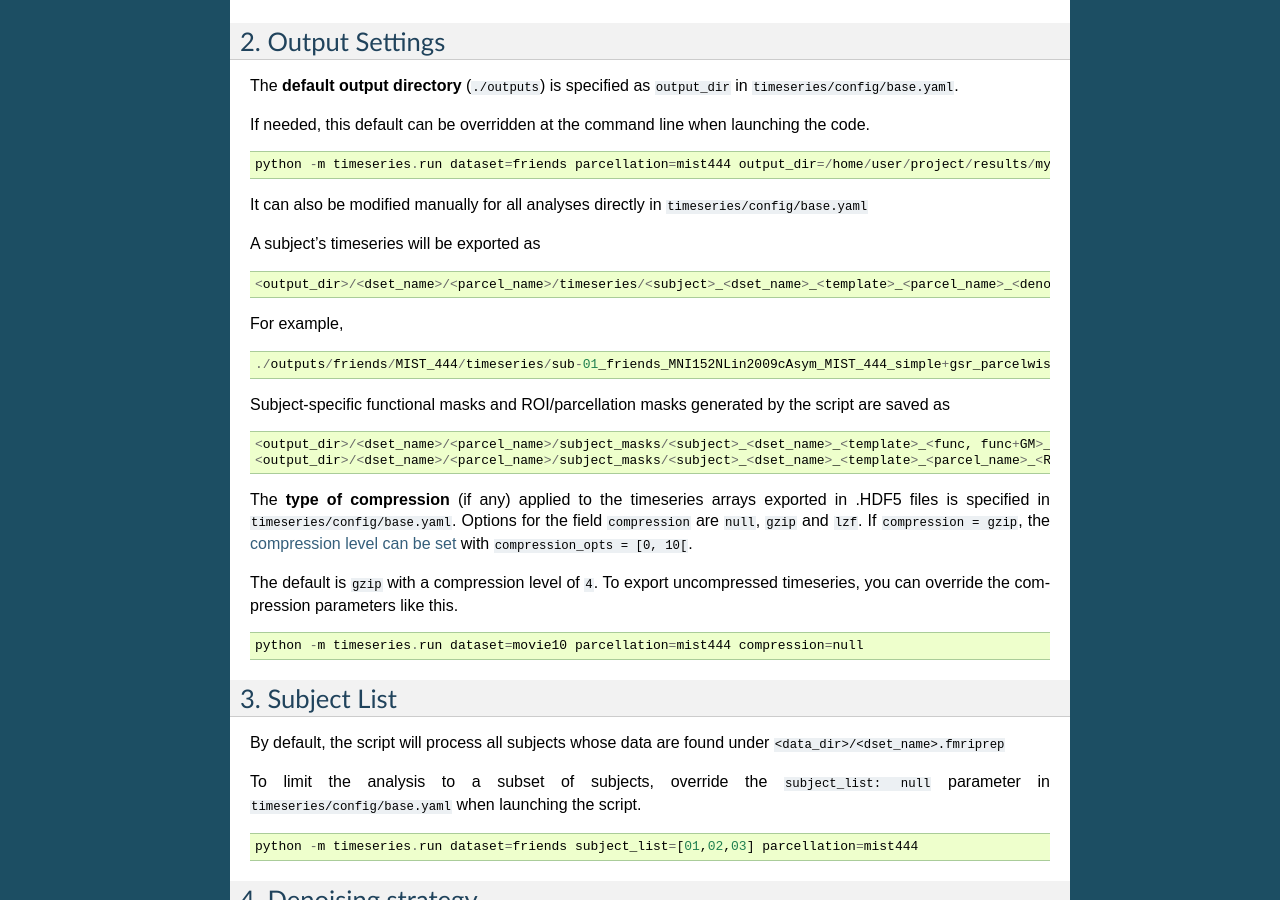
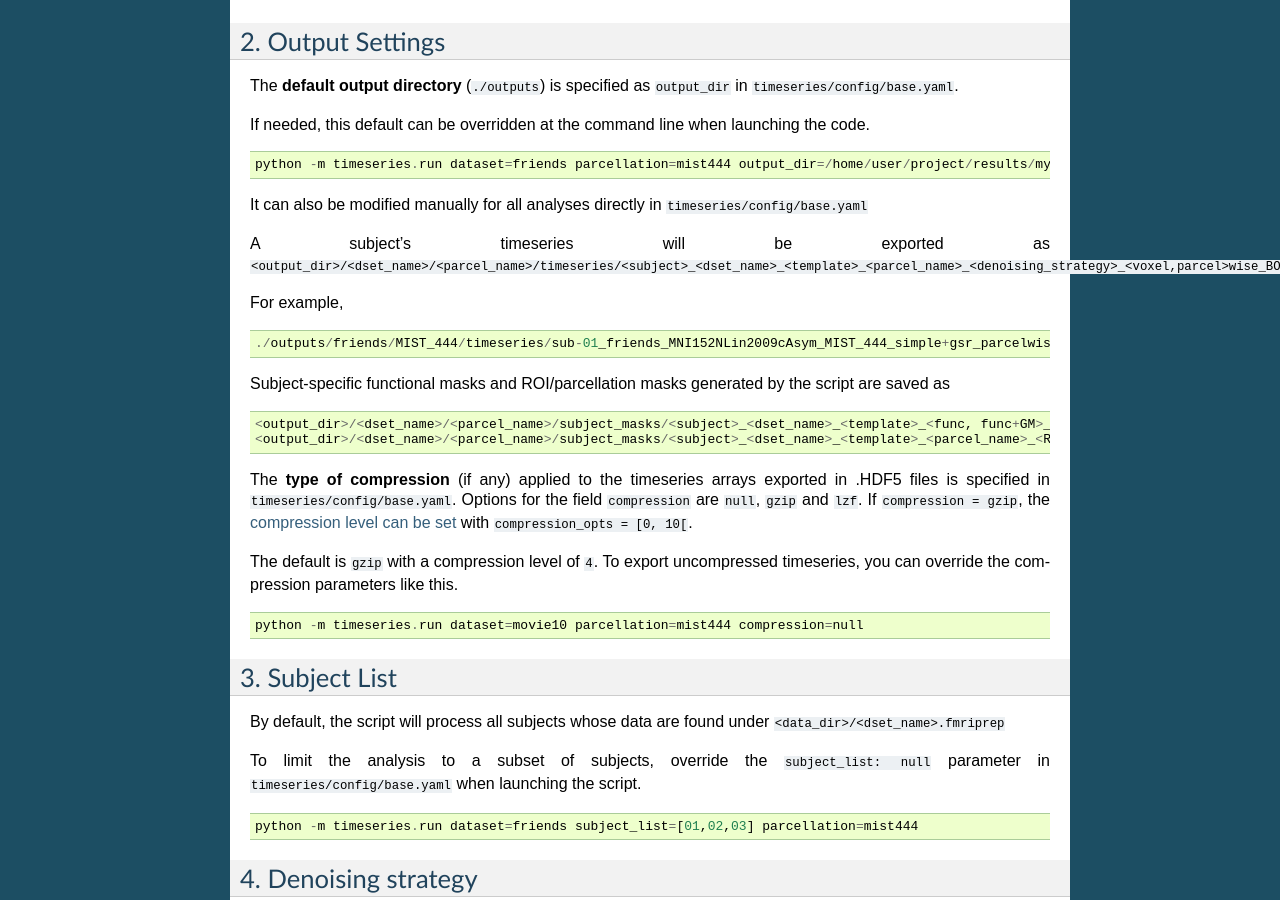
Before and after one commit to courtois-neuromod/cneuromod_extract_tseries, a Sphinx documentation site: the page built from docs/running.rst, in a window 1280 px wide and 900 px high, scrolled down 729 px. Built offline with Sphinx 7.4.7, drawn with Linux system fonts in a browser that asks for light colours.

Commit message:
format .rst doc files (code blocks) (#12)
* Update installation.rst

* Update installation.rst

* Update installation.rst

* Update installation.rst

* Update installation.rst

* Update installation.rst

* Update installation.rst

* Update installation.rst

* Update running.rst

* Update running.rst

* Update running.rst

* Update running.rst

```diff
--- a/docs/running.rst
+++ b/docs/running.rst
@@ -5,7 +5,9 @@
 a simple command line that specifies the dataset and the parcellation to use.
 
 For example,
-::
+
+.. code-block::
+
    python -m timeseries.run dataset=shinobi parcellation=mist444
 
 Under the hood, the code relies on a combination of .yaml config files.
@@ -23,7 +25,9 @@
 
 When launching the script, you must specify the name of an input dataset.
 The name must correspond to one of the ``<dset_name>.yaml`` files.
-::
+
+.. code-block::
+
     python -m timeseries.run dataset=movie10 parcellation=mist444
 
 
@@ -33,7 +37,9 @@
 By default, ``<data_dir>`` corresponds to ``./data``.
 This default can be overriden at the command line to match another dataset location,
 like this.
-::
+
+.. code-block::
+
     python -m timeseries.run dataset=movie10 data_dir=/home/user/project/my_data_dir parcellation=mist444
 
 Alternatively, the ``data_dir`` and ``dset_name`` variables can be modified
@@ -48,22 +54,26 @@
 ``timeseries/config/base.yaml``.
 
 If needed, this default can be overridden at the command line when launching the code.
-::
+
+.. code-block::
+
     python -m timeseries.run dataset=friends parcellation=mist444 output_dir=/home/user/project/results/my_analysis
 
 It can also be modified manually for all analyses directly in ``timeseries/config/base.yaml``
 
 
-A subject's timeseries will be exported as
-::
-  <output_dir>/<dset_name>/<parcel_name>/timeseries/<subject>_<dset_name>_<template>_<parcel_name>_<denoising_strategy>_<voxel,parcel>wise_BOLDtimeseries.h5
+A subject's timeseries will be exported as ``<output_dir>/<dset_name>/<parcel_name>/timeseries/<subject>_<dset_name>_<template>_<parcel_name>_<denoising_strategy>_<voxel,parcel>wise_BOLDtimeseries.h5``
 
 For example,
-::
+
+.. code-block::
+
   ./outputs/friends/MIST_444/timeseries/sub-01_friends_MNI152NLin2009cAsym_MIST_444_simple+gsr_parcelwise_BOLDtimeseries.h5
 
 Subject-specific functional masks and ROI/parcellation masks generated by the script are saved as
-::
+
+.. code-block::
+
   <output_dir>/<dset_name>/<parcel_name>/subject_masks/<subject>_<dset_name>_<template>_<func, func+GM>_mask.nii.gz
   <output_dir>/<dset_name>/<parcel_name>/subject_masks/<subject>_<dset_name>_<template>_<parcel_name>_<ROImask, parcellation>.nii.gz
 
@@ -75,7 +85,9 @@
 
 The default is ``gzip`` with a compression level of ``4``. To export uncompressed timeseries,
 you can override the compression parameters like this.
-::
+
+.. code-block::
+
   python -m timeseries.run dataset=movie10 parcellation=mist444 compression=null
 
 
@@ -88,7 +100,9 @@
 To limit the analysis to a subset of subjects, override the ``subject_list: null``
 parameter in ``timeseries/config/base.yaml`` when
 launching the script.
-::
+
+.. code-block::
+
    python -m timeseries.run dataset=friends subject_list=[01,02,03] parcellation=mist444
 
 4. Denoising strategy
@@ -105,7 +119,9 @@
 By default, the ``simple+gsr`` strategy is called from the base config file
 ``timeseries/config/base.yaml``. You can override this choice
 at the command line.
-::
+
+.. code-block::
+
   python -m timeseries.run dataset=friends parcellation=mist444 denoise=scrubbing.5+gsr
 
 
@@ -114,7 +130,9 @@
 ``timeseries/config/denoise``
 
 In a .yaml file, define your custom strategy in the following format:
-::
+
+.. code-block::
+
   name: <name_of_the_strategy>
     function: <load_confounds_strategy>
     parameters:
@@ -127,7 +145,9 @@
 
 The default smoothing kernel size is set to 5.0 in the base config file.
 You can override this choice at the command line.
-::
+
+.. code-block::
+
     python -m timeseries.run dataset=friends parcellation=mist444 smoothing_fwhm=3.0
 
 
@@ -139,7 +159,9 @@
 ``timeseries/config/parcellation/<parcelation_name>.yaml``
 
 The parcellation must be specified when launching the script.
-::
+
+.. code-block::
+
     python -m timeseries.run dataset=mario3 parcellation=parcelation_name
 
 Custom parcellations can be added by creating <parcelation_name>.yaml files under
```
Also changed, not shown: docs/installation.rst (+23 -12 lines).
